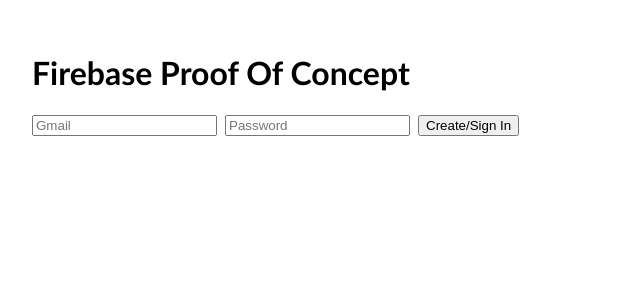
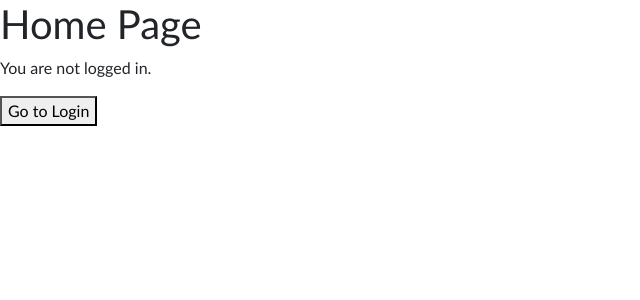
Before and after one commit to MNI-org/AutoCard_frontend, a React (Create React App) app: page / in a window 1280 px wide. Shown: the top 300 px of the page, without its empty margins (0-640 px from the left). Built offline with nearby package versions, Linux system fonts and the light colour scheme; no server answers; the HTML template or start-up script is replaced by a standard one.

Commit message:
added routing

```diff
--- a/public/index.html
+++ b/public/index.html
@@ -11,7 +11,8 @@
     <title>Auto Card</title>
     <script src="https://unpkg.com/react@18/umd/react.production.min.js"></script>
     <script src="https://unpkg.com/react-dom@18/umd/react-dom.production.min.js"></script>
-
+    <link href="https://cdn.jsdelivr.net/npm/bootstrap@5.3.0/dist/css/bootstrap.min.css" rel="stylesheet">
+    <link rel="stylesheet" href="https://cdn.jsdelivr.net/npm/bootstrap-icons@1.11.0/font/bootstrap-icons.css">
   </head>
   <body>
     <div id="root"></div>
--- a/src/App.js
+++ b/src/App.js
@@ -1,52 +1,22 @@
-import React, {useState} from "react";
-import {doCreateUserWithEmailAndPassword, doSignInWithEmailAndPassword} from "./firebase/auth";
-import {db} from "./firebase/firebase";
-import {doc, setDoc} from "firebase/firestore";
+import React from "react";
+import { AuthProvider } from "./contexts/authContext";
+import { BrowserRouter as Router, Routes, Route, Navigate } from "react-router-dom";
+import Home from "./pages/Home";
+import Login from "./pages/Login";
 
 function App() {
-    const [email, setEmail] = useState("");
-    const [password, setPassword] = useState("");
-    const [status, setStatus] = useState("");
+    return (
 
-    // Proof of Concept function to create user and store email in Firestore.
-    // This function only demonstrates connection to firebase services. It can be removed.
-    // The entries can be seen in the Firebase Console -> Authentication and Firestore Database.
-    const runPOC = async (email, password) => {
-        setStatus("Processing...");
-        try {
-            const userCredential = await doCreateUserWithEmailAndPassword(email, password);
-            const user = userCredential.user;
-            await setDoc(doc(db, "users", user.uid), {email: user.email});
-            setStatus("User created and email stored in Firestore: " + user.email);
-        } catch (error) {
-            if (error.code === "auth/email-already-in-use") {
-                setStatus("Error: User already exists.");
-            } else {
-                setStatus("Error: " + error.message);
-            }
-        }
-    };
+        <AuthProvider>
+            <Router>
+                <Routes>
+                    <Route path="/" element={<Home />} />
+                    <Route path="/login" element={<Login />} />
+                    <Route path="*" element={<Navigate to="/" />} />
+                </Routes>
+            </Router>
+        </AuthProvider>
 
-    return (
-        <div className="App" style={{padding: 32}}>
-            <h1>Firebase Proof Of Concept</h1>
-            <input
-                type="email"
-                placeholder="Gmail"
-                value={email}
-                onChange={e => setEmail(e.target.value)}
-                style={{marginRight: 8}}
-            />
-            <input
-                type="password"
-                placeholder="Password"
-                value={password}
-                onChange={e => setPassword(e.target.value)}
-                style={{marginRight: 8}}
-            />
-            <button onClick={() => runPOC(email, password)}>Create/Sign In</button>
-            <div style={{marginTop: 16}}>{status}</div>
-        </div>
     );
 }
 
--- /dev/null
+++ b/src/pages/Home.js
@@ -0,0 +1,38 @@
+import React from "react";
+import { useAuth } from "../contexts/authContext";
+import { useNavigate } from "react-router-dom";
+import { doSignOut } from "../firebase/auth";
+
+function Home() {
+    const { currentUser, userLogged } = useAuth();
+    const navigate = useNavigate();
+
+    const handleLogout = async () => {
+        try {
+            await doSignOut();
+            navigate("/login");
+        } catch (error) {
+            console.error("Logout error:", error);
+        }
+    };
+
+    return (
+        <div>
+            <h1>Home Page</h1>
+
+            {userLogged ? (
+                <div>
+                    <p>Welcome, {currentUser?.email}!</p>
+                    <button onClick={handleLogout}>Logout</button>
+                </div>
+            ) : (
+                <div>
+                    <p>You are not logged in.</p>
+                    <button onClick={() => navigate("/login")}>Go to Login</button>
+                </div>
+            )}
+        </div>
+    );
+}
+
+export default Home;
--- /dev/null
+++ b/src/pages/Login.js
@@ -0,0 +1,19 @@
+import React, { useState } from "react";
+import { useNavigate } from "react-router-dom";
+import { useAuth } from "../contexts/authContext";
+import { doCreateUserWithEmailAndPassword, doSignInWithEmailAndPassword, doSignInWithGoogle } from "../firebase/auth";
+import { db } from "../firebase/firebase";
+import { doc, setDoc } from "firebase/firestore";
+
+function Login() {
+
+
+
+    return (
+        <div >
+            login page :)
+        </div>
+    );
+}
+
+export default Login;
```
Also changed, not shown: 1 other file (tests, documents, lock files or other folders).
